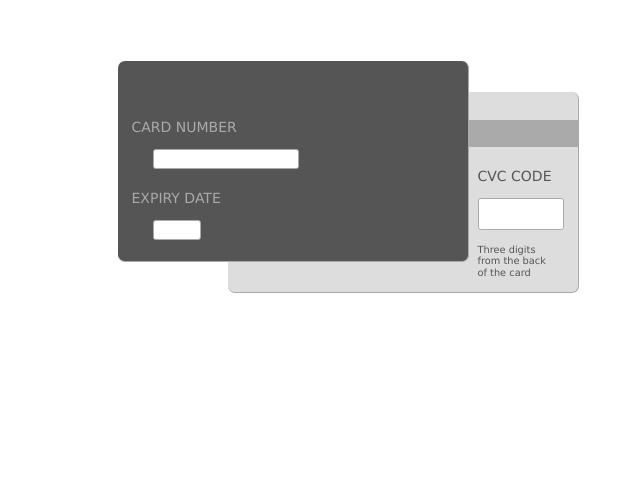
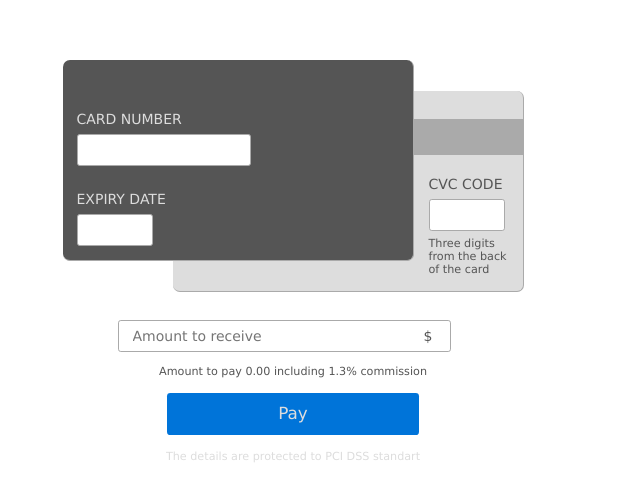
Before and after one commit to orlov-dm/payment-system-ui-test, a React (Create React App) app: page / in a window 1280 px wide. Shown: the part 138-636 px from the top of the page, without its empty margins (347-987 px from the left). Built offline with nearby package versions, Linux system fonts and the light colour scheme.

Commit message:
feat: Finish CardForm

```diff
--- a/src/App.css
+++ b/src/App.css
@@ -12,22 +12,50 @@
   --orange: #FF851B;
   --red: rgb(119, 24, 19);
 
-  --text-color: var(--light-gray);
+  --text-color: var(--dark-gray);
+  --light-text-color: var(--lighter-gray);
   --border-color: var(--light-gray);
-  --light-border-color: var(--light-gray);
+}
+
+input {
+  border-radius: 0.2em;
+  line-height: 2;
+  border: 1px solid var(--border-color);
+  box-shadow: none;
+}
+
+button {
+  background-color: var(--blue);
+  border: none;
+  color: var(--light-text-color);
+  border-radius: 0.2em;
+  min-width: 15em;
+  min-height: 2.5em;
+  font-size: 1.2em;
 }
 
 .CardForm {
   margin: 0;
+  display: flex;
+  flex-direction: column;
+  align-items: center;
   color: var(--text-color);
+}
+
+.CardForm >:not(:last-child) {
+  margin-bottom: 1em;
+}
+
+.Card {
+  color: var(--light-text-color);
 }
 
 .CardFront,
 .CardBack {
   width: 350px;
   height: 200px;
-  border-right: 1px solid var(--light-border-color);
-  border-bottom: 1px solid var(--light-border-color);
+  border-right: 1px solid var(--border-color);
+  border-bottom: 1px solid var(--border-color);
   border-radius: 0.5em;
   display: flex;
   flex-direction: column;
@@ -84,7 +112,7 @@
   flex: 1;
   display: flex;
   flex-direction: column;
-  justify-content: center;
+  justify-content: space-between;
   padding: 1em;
 }
 
@@ -96,13 +124,9 @@
   width: 80px;
 }
 
-.CardFront-content > :not(:last-child),
-.CardBack-content > :not(:last-child) {
-  margin-bottom: 1.5em;
-}
-.CardFront-content > div :not(:last-child),
-.CardBack-content > div :not(:last-child) {
-  margin-bottom: 1em;
+.CardFront-content :not(:last-child),
+.CardBack-content :not(:last-child) {
+  margin-bottom: 0.5em;
 }
 
 .CardFront-content label,
@@ -112,22 +136,17 @@
 
 .CardFront-content input,
 .CardBack-content input  {
-  margin-left: 1.5em;
-  border: 1px solid var(--light-border-color);
-  border-radius: 0.2em;
-}
-
-.CardBack-content input {
-  margin-left: 0;
+  border: 1px solid var(--border-color);
+  text-align: center;
   line-height: 2;
-  text-align: center;
 }
 
 #card_number {
-  max-width: 10em;
+  max-width: 12em;
 }
-#card_expiry_date {
-  max-width: 3em;
+#card_expiry_date,
+#card_cvc {
+  max-width: 5em;
 }
 
 .CardFront-content input:hover,
@@ -157,10 +176,18 @@
   height: 100%;
 }
 
+.CardFront {
+  position: relative;
+  /* top: -170px;
+  left: 110px;   */
+  left: -55px;
+}
+
 .CardBack {
   position: relative;
   top: -170px;
-  left: 110px;
+  left: 55px;
+  margin-bottom: -170px;
 }
 
 .CardBack-line {
@@ -170,6 +197,42 @@
   margin-bottom: 0.5em;
 }
 
-.CardBack-description {
-  font-size: 0.7em;
+.CardAmount {
+  width:100%;
+  position: relative;
+  display: flex;
+  flex-direction: column;
+  align-items: center;
 }
+
+.CardAmount-value {
+  padding: 1em;
+  width: 100%;
+}
+
+.CardAmount-value input {
+  line-height: 2;
+  padding-left: 1em;
+  width: 90%;
+}
+
+.CardAmount-value:after {
+  position: relative;
+  content: '$';
+  right: 2em;
+}
+
+.Description {
+  font-size: 0.8em;
+}
+
+.CardSubmit {
+  text-align: center;
+}
+
+.CardSubmit >:not(:last-child) {
+  margin-bottom: 1em;
+}
+.CardSubmit .Description {
+  color: var(--light-text-color);
+}
--- /dev/null
+++ b/src/components/CardAmount.jsx
@@ -0,0 +1,28 @@
+import React, { Component } from 'react';
+import InputMask from 'react-input-mask';
+import Description from './Description';
+
+const COMMISSION = 1.3;
+
+class CardAmount extends Component {
+    render() {
+        const { value, onChange } = this.props;
+        const description = `Amount to pay ${(value*COMMISSION).toFixed(2)} including ${COMMISSION}% commission`;
+        return (
+            <div className='CardAmount'>
+                <div className='CardAmount-value'>
+                    <InputMask
+                        value={value}
+                        placeholder='Amount to receive'
+                        onChange={onChange}
+                    >
+                    </InputMask>
+                </div>
+
+                <Description value={description}/>
+            </div>
+        );
+    }
+}
+
+export default CardAmount;
--- a/src/components/CardBack.jsx
+++ b/src/components/CardBack.jsx
@@ -1,4 +1,6 @@
 import React, { Component } from 'react';
+import InputMask from 'react-input-mask';
+import Description from './Description';
 
 class CardBack extends Component {
     render() {
@@ -9,8 +11,14 @@ class CardBack extends Component {
                 <div className='CardBack-content'>
                     <div>
                         <label htmlFor='card_cvc'>CVC CODE</label>
-                        <input id='card_cvc' value={cvcCode} onChange={onCvcChange}></input>
-                        <div className='CardBack-description'>Three digits from the back of the card</div>
+                        <InputMask
+                            id='card_cvc'
+                            value={cvcCode}
+                            onChange={onCvcChange}
+                            mask='999'
+                        >
+                        </InputMask>
+                        <Description value='Three digits from the back of the card'/>
                     </div>
                 </div>
             </div>
--- a/src/components/CardForm.jsx
+++ b/src/components/CardForm.jsx
@@ -2,9 +2,10 @@ import React, { Component } from 'react';
 
 import CardFront from './CardFront';
 import CardBack from './CardBack';
+import CardAmount from './CardAmount';
 
 import { cardNumberToPaymentType, cardNumberToBankType } from '../core';
-import * as Constants from '../constants';
+import Description from './Description';
 
 class CardForm extends Component {
     state = {
@@ -13,6 +14,7 @@ class CardForm extends Component {
         cardNumber: '',
         cardExpDate: '',
         cvcCode: '',
+        amountToReceive: '',
     };
 
     constructor(props) {
@@ -21,6 +23,7 @@ class CardForm extends Component {
         this.onNumberChange = this.onNumberChange.bind(this);
         this.onExpDateChange = this.onExpDateChange.bind(this);
         this.onCvcChange = this.onCvcChange.bind(this);
+        this.onAmountToReceiveChange = this.onAmountToReceiveChange.bind(this);
     }
 
     render() {
@@ -29,11 +32,13 @@ class CardForm extends Component {
             cardTypeBank,
             cardNumber,
             cardExpDate,
-            cvcCode
+            cvcCode,
+            amountToReceive,
         } = this.state;
-        const className = `CardForm ${cardTypePayment} ${cardTypeBank}`;
+        const className = `CardForm ${cardTypePayment ? cardTypePayment : ''} ${cardTypeBank ? cardTypeBank : ''}`;
         return (
             <form id='card_form' className={className}>
+                <div className='Card'>
                     <CardFront
                         cardNumber={cardNumber}
                         cardExpDate={cardExpDate}
@@ -47,6 +52,21 @@ class CardForm extends Component {
                         cvcCode={cvcCode}
                         onCvcChange={this.onCvcChange}>
                     </CardBack>
+                </div>
+                <CardAmount
+                    value={amountToReceive}
+                    onChange={this.onAmountToReceiveChange}
+                >
+                </CardAmount>
+                <div className='CardSubmit'>
+                    <button
+                        type='submit'
+                        // onSumbit={}
+                    >
+                        Pay
+                    </button>
+                    <Description value='The details are protected to PCI DSS standart'></Description>
+                </div>
             </form>
         );
     }
@@ -68,6 +88,9 @@ class CardForm extends Component {
     }
 
     validateExpDate(cardExpDate) {
+        if(!cardExpDate) {
+            return cardExpDate;
+        }
         const [month, year] = cardExpDate.split('/');
         console.log(month);
         const monthNumber = Number(month);
@@ -121,14 +144,18 @@ class CardForm extends Component {
 
     onCvcChange(event) {
         const cvcCode = event.target.value;
-        if(cvcCode.length > 3) {
-            return false;
+        this.setState({
+            cvcCode
+        });
     }
-        if(Number.isNaN(Number(cvcCode))) {
+
+    onAmountToReceiveChange(event) {
+        const amountToReceive = event.target.value;
+        if(amountToReceive > Math.pow(10, 14)) {
             return false;
         }
         this.setState({
-            cvcCode
+            amountToReceive
         });
     }
 }
--- /dev/null
+++ b/src/components/Description.jsx
@@ -0,0 +1,9 @@
+import React from 'react';
+
+const Description = ({value}) => {
+    return (
+        <div className='Description'>{value}</div>
+    );
+};
+
+export default Description;
```
Also changed, not shown: src/index.css (line endings or trailing spaces). Lines whose indentation alone changed are shown as unchanged.
